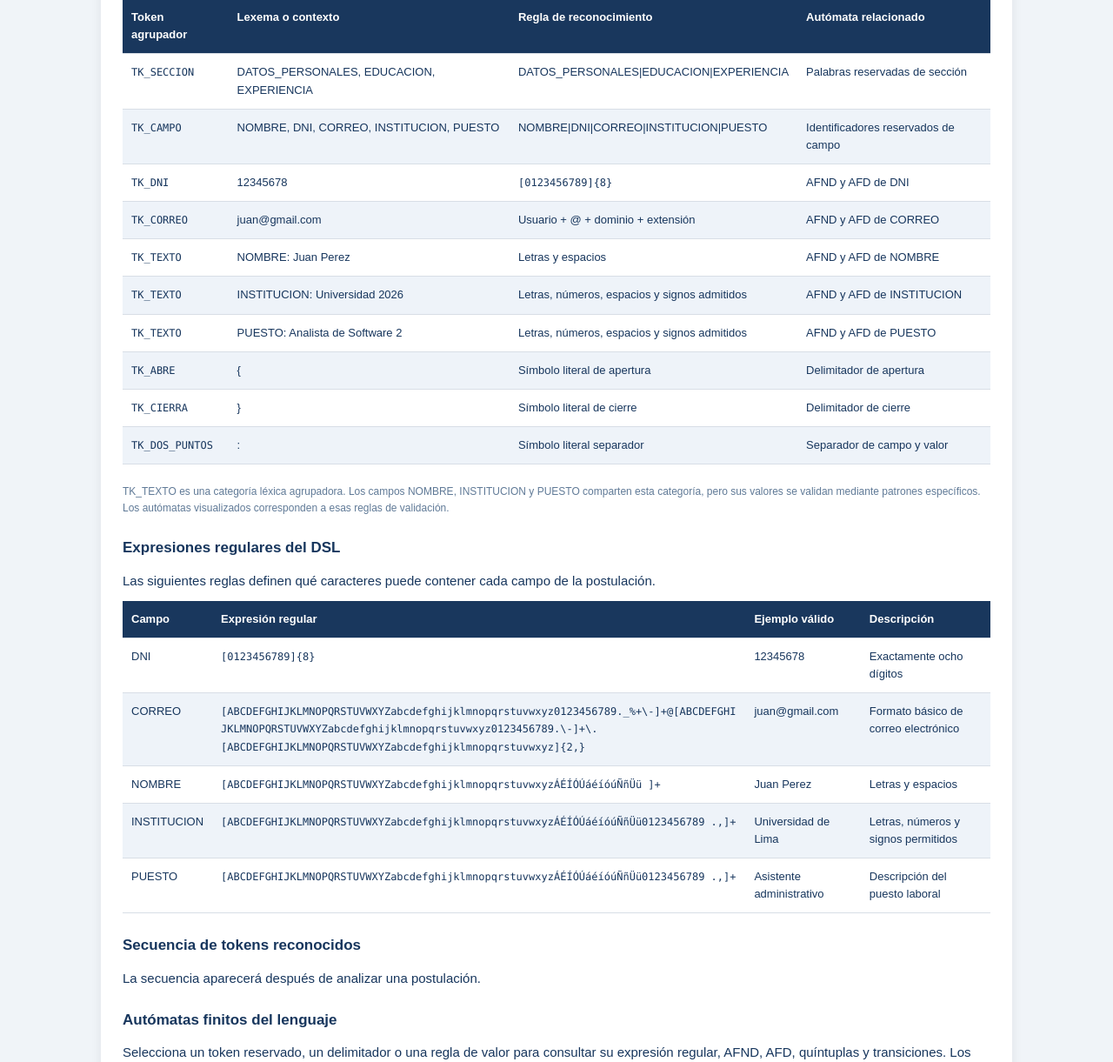
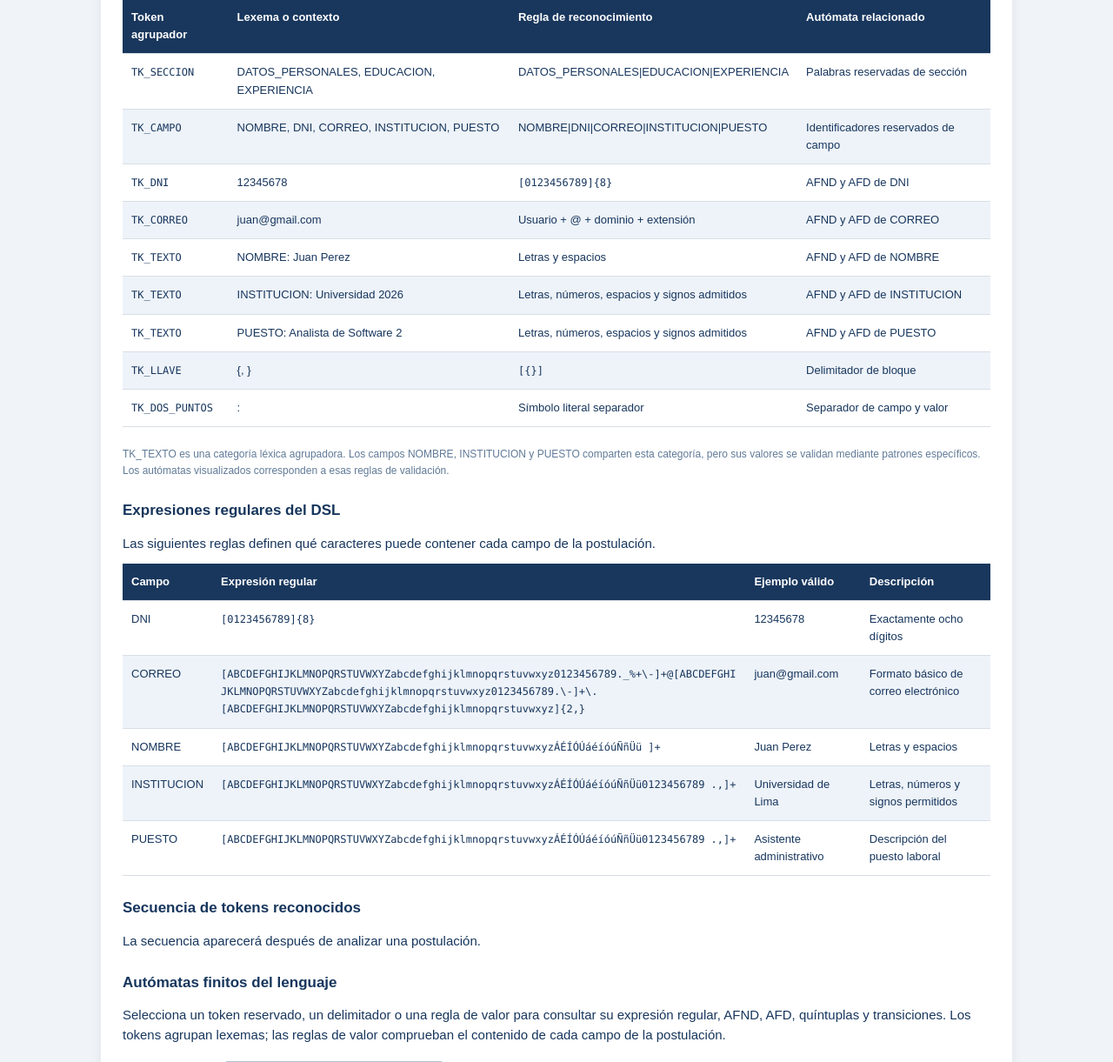
Before and after one commit to yhonathanchi/Analizador-de-Postulaciones, a Flask app: page / in a window 1280 px wide. Shown: the part 2296-3517 px from the top of the page at 87% size. Run offline with Flask 3, Linux system fonts and the light colour scheme.

Commit message:
Actualiza la interfaz para TK_LLAVE

```diff
--- a/templates/index.html
+++ b/templates/index.html
@@ -354,16 +354,10 @@ PUESTO: Asistente administrativo
                 <td>AFND y AFD de PUESTO</td>
               </tr>
               <tr>
-                <td><code>TK_ABRE</code></td>
-                <td>{</td>
-                <td>Símbolo literal de apertura</td>
-                <td>Delimitador de apertura</td>
-              </tr>
-              <tr>
-                <td><code>TK_CIERRA</code></td>
-                <td>}</td>
-                <td>Símbolo literal de cierre</td>
-                <td>Delimitador de cierre</td>
+                <td><code>TK_LLAVE</code></td>
+                <td>{, }</td>
+                <td><code>[{}]</code></td>
+                <td>Delimitador de bloque</td>
               </tr>
               <tr>
                 <td><code>TK_DOS_PUNTOS</code></td>
@@ -464,8 +458,7 @@ PUESTO: Asistente administrativo
             </optgroup>
 
             <optgroup label="Delimitadores del DSL">
-              <option value="TK_ABRE">TK_ABRE — {</option>
-              <option value="TK_CIERRA">TK_CIERRA — }</option>
+              <option value="TK_LLAVE">TK_LLAVE — {, }</option>
               <option value="TK_DOS_PUNTOS">TK_DOS_PUNTOS — :</option>
             </optgroup>
 
@@ -735,7 +728,7 @@ PUESTO: Asistente administrativo
       </section>
     </main>
 
-    <script src="{{ url_for('javascript_automatas') }}?v=tokens2"></script>
+    <script src="{{ url_for('javascript_automatas') }}?v=tokens3"></script>
     <script>
       document.addEventListener("DOMContentLoaded", function () {
         const opciones = document.querySelectorAll('input[name="modo_visual"]');
```
